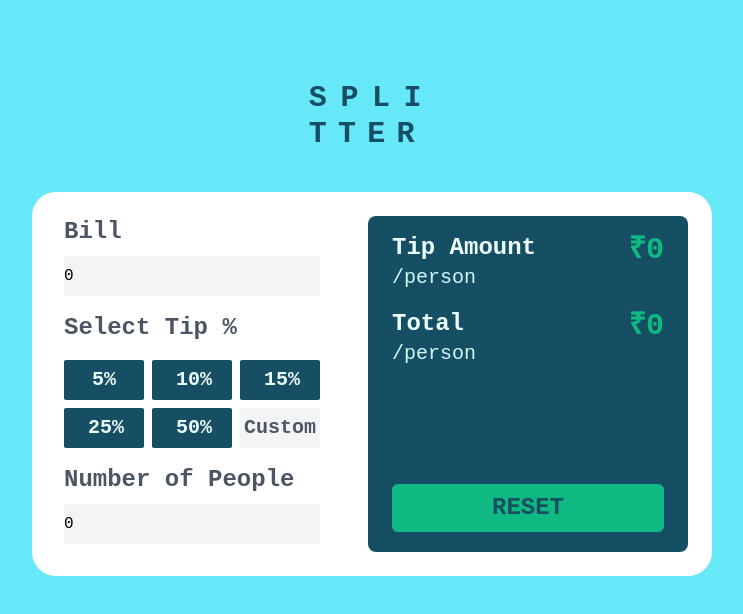
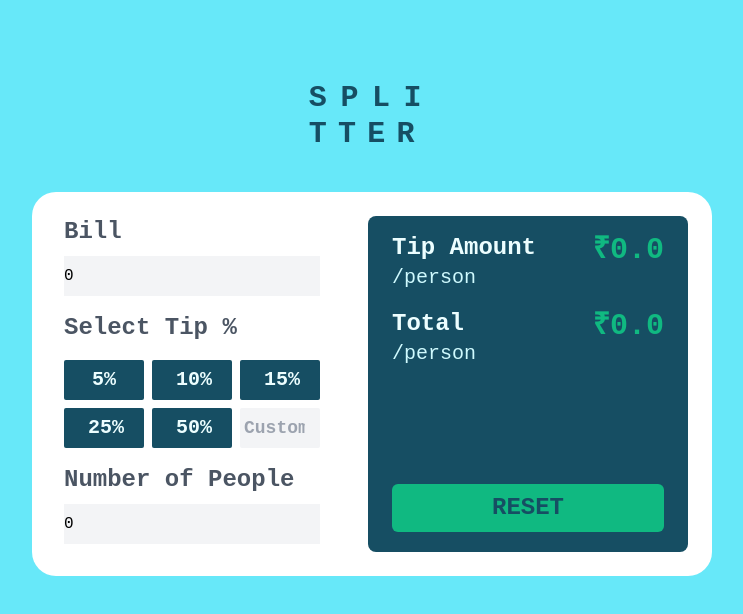
Before and after one commit to sgupta005/tip-calculator, a React (Vite) app: page / in a window 1280 px wide. Shown: the top 614 px of the page, without its empty margins (268-1011 px from the left). Built offline with nearby package versions, Linux system fonts and the light colour scheme.

Commit message:
add button for adding custom tips

```diff
--- a/src/App.jsx
+++ b/src/App.jsx
@@ -69,20 +69,54 @@ function Container({ children }) {
 }
 
 function LeftSide({ bill, people, onSetBill, onSetPeople, onSetTip, tipPerc }) {
+  const [tipButton, setTipButton] = useState(null);
   return (
     <div className="h-2/3 w-full px-4 py-2 sm:w-1/2">
       <p className="mb-2 text-2xl font-bold text-gray-600">Bill</p>
       <Input value={bill} setValue={onSetBill} />
       <p className="my-4 text-2xl font-bold text-gray-600">Select Tip %</p>
       <div className="mx-auto flex w-72 flex-wrap gap-x-6 gap-y-4 sm:gap-2">
-        <TipButton percent={5} onSetTip={onSetTip} tipPerc={tipPerc} />
-        <TipButton percent={10} onSetTip={onSetTip} tipPerc={tipPerc} />
-        <TipButton percent={15} onSetTip={onSetTip} tipPerc={tipPerc} />
-        <TipButton percent={25} onSetTip={onSetTip} tipPerc={tipPerc} />
-        <TipButton percent={50} onSetTip={onSetTip} tipPerc={tipPerc} />
-        <button className="h-12 w-32 rounded-lg bg-gray-100 text-3xl font-bold text-gray-600 sm:h-10 sm:w-20 sm:rounded-sm sm:text-xl">
-          Custom
-        </button>
+        <TipButton
+          percent={5}
+          onSetTip={onSetTip}
+          tipPerc={tipPerc}
+          tipButton={tipButton}
+          setTipButton={setTipButton}
+        />
+        <TipButton
+          percent={10}
+          onSetTip={onSetTip}
+          tipPerc={tipPerc}
+          tipButton={tipButton}
+          setTipButton={setTipButton}
+        />
+        <TipButton
+          percent={15}
+          onSetTip={onSetTip}
+          tipPerc={tipPerc}
+          tipButton={tipButton}
+          setTipButton={setTipButton}
+        />
+        <TipButton
+          percent={25}
+          onSetTip={onSetTip}
+          tipPerc={tipPerc}
+          tipButton={tipButton}
+          setTipButton={setTipButton}
+        />
+        <TipButton
+          percent={50}
+          onSetTip={onSetTip}
+          tipPerc={tipPerc}
+          tipButton={tipButton}
+          setTipButton={setTipButton}
+        />
+        <CustomTipButton
+          tipPerc={tipPerc}
+          onSetTip={onSetTip}
+          tipButton={tipButton}
+          setTipButton={setTipButton}
+        />
       </div>
       <p className=" mb-2 mt-4 text-2xl font-bold text-gray-600 ">
         Number of People
@@ -92,23 +126,48 @@ function LeftSide({ bill, people, onSetBill, onSetPeople, onSetTip, tipPerc }) {
   );
 }
 
-function TipButton({ percent, onSetTip, tipPerc }) {
+function CustomTipButton({ tipPerc, onSetTip, tipButton, setTipButton }) {
+  const [hasChanged, setHasChanged] = useState(false);
+  function handleOnChange(e) {
+    onSetTip(+e.target.value);
+    setTipButton("custom");
+    if (!hasChanged) {
+      setHasChanged(true);
+    }
+  }
+  const borderStyle =
+    hasChanged && tipButton === "custom"
+      ? "border-[3px] border-dashed border-sky-500 pl-7"
+      : "";
+  return (
+    <input
+      placeholder="Custom"
+      onChange={handleOnChange}
+      type="number"
+      className={`${borderStyle} h-12  w-32 rounded-lg   bg-gray-100 pl-1 text-3xl font-bold text-gray-600 sm:h-10 sm:w-20 sm:rounded-sm sm:text-lg`}
+    />
+  );
+}
+
+function TipButton({ percent, onSetTip, tipPerc, tipButton, setTipButton }) {
+  function handleClick() {
+    onSetTip(+percent);
+    setTipButton(percent);
+  }
   let style =
-    percent === tipPerc
+    percent === +tipButton
       ? "h-12 w-32 rounded-lg bg-emerald-500 text-3xl font-bold text-cyan-900  sm:h-10 sm:w-20 sm:rounded-sm sm:px-6 sm:py-1 sm:text-xl"
       : "hover:bg-cyan-800 h-12 w-32 rounded-lg bg-cyan-900 text-3xl font-bold text-cyan-50  sm:h-10 sm:w-20 sm:rounded-sm sm:px-6 sm:py-1 sm:text-xl";
   return (
-    <button className={style} onClick={() => onSetTip(+percent)}>
+    <button className={style} onClick={handleClick}>
       {percent}%
     </button>
   );
 }
 
 function Input({ value, setValue }) {
-  // const [value, setValue] = useState(0);
   function handleSetValue(e) {
     setValue(+e.target.value);
-    // stateSetter(+e.target.value);
   }
   return (
     <input
@@ -129,7 +188,7 @@ function RightSide({ billPerPerson, tipAmountPerPerson, onReset }) {
           <p className="text-xl text-cyan-100">/person</p>
         </div>
         <p className="text-5xl font-bold text-emerald-500 sm:text-3xl">
-          &#8377;{tipAmountPerPerson}
+          &#8377;{tipAmountPerPerson.toFixed(1)}
         </p>
       </div>
       <div className="flex justify-between">
@@ -138,7 +197,7 @@ function RightSide({ billPerPerson, tipAmountPerPerson, onReset }) {
           <p className="text-xl text-cyan-100">/person</p>
         </div>
         <p className="text-5xl font-bold text-emerald-500 sm:text-3xl">
-          &#8377;{billPerPerson}
+          &#8377;{billPerPerson.toFixed(1)}
         </p>
       </div>
 
```
